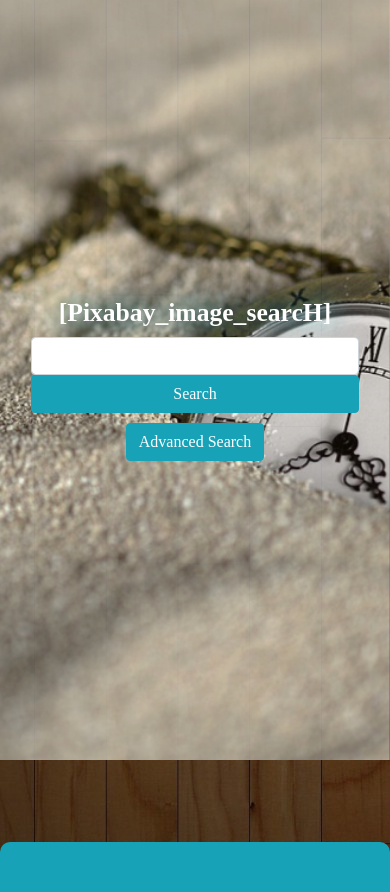
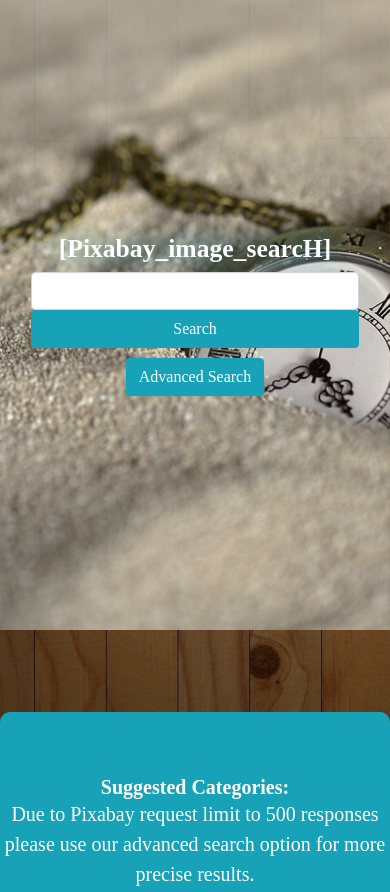
Before and after one commit to batavule112/pixabaywebaplikacija, a plain HTML site: page index.html in a window 390 px wide. Shown: the top 892 px of the page. Drawn offline with Linux system fonts and the light colour scheme; a web font is replaced by a local one.

Commit message:
hopefully fixed

```diff
--- a/css/style.css
+++ b/css/style.css
@@ -37,12 +37,12 @@ img {
 /* header */
 .jumbotron {
 	background-color: transparent;
-	height: 55vh;
+	height: 400px;
 }
 
 .bg-jumb {
 	width: 100%;
-	height: 55vh;
+	height: 400px;
 	position: absolute;
 	top: 0;
 	left: 0;
@@ -410,9 +410,8 @@ img {
 	}
 	.jumbotron,
 	.bg-jumb {
-		height: 70vh;
+		height: 450px;
 	}
-
 }
 
 @media screen and (max-width: 576px) {
@@ -420,7 +419,7 @@ img {
 	.bg-jumb {
 		display: flex;
 		flex-direction: column;
-		height: 90vh;
+		height: 630px;
 	}
 	#searchbutton {
 		margin-top: 12px;
@@ -458,7 +457,7 @@ img {
 	}
 }
 
-@media screen and (max-height: 660px) {
+/*@media screen and (max-height: 660px) {
 	.jumbotron,
 	.bg-jumb {
 		padding-top: 15px;
@@ -475,3 +474,6 @@ img {
 		justify-content: center;
 	}
 }
+
+
+*/
```
